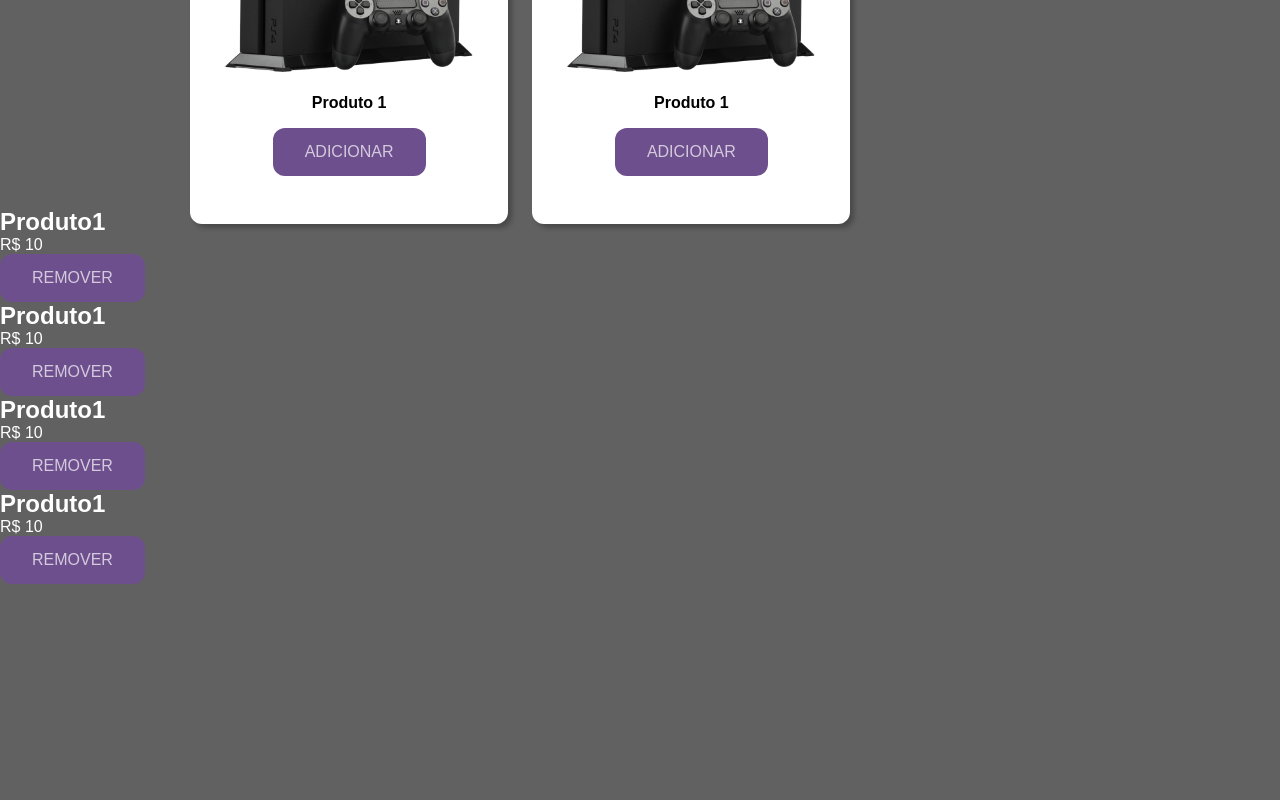
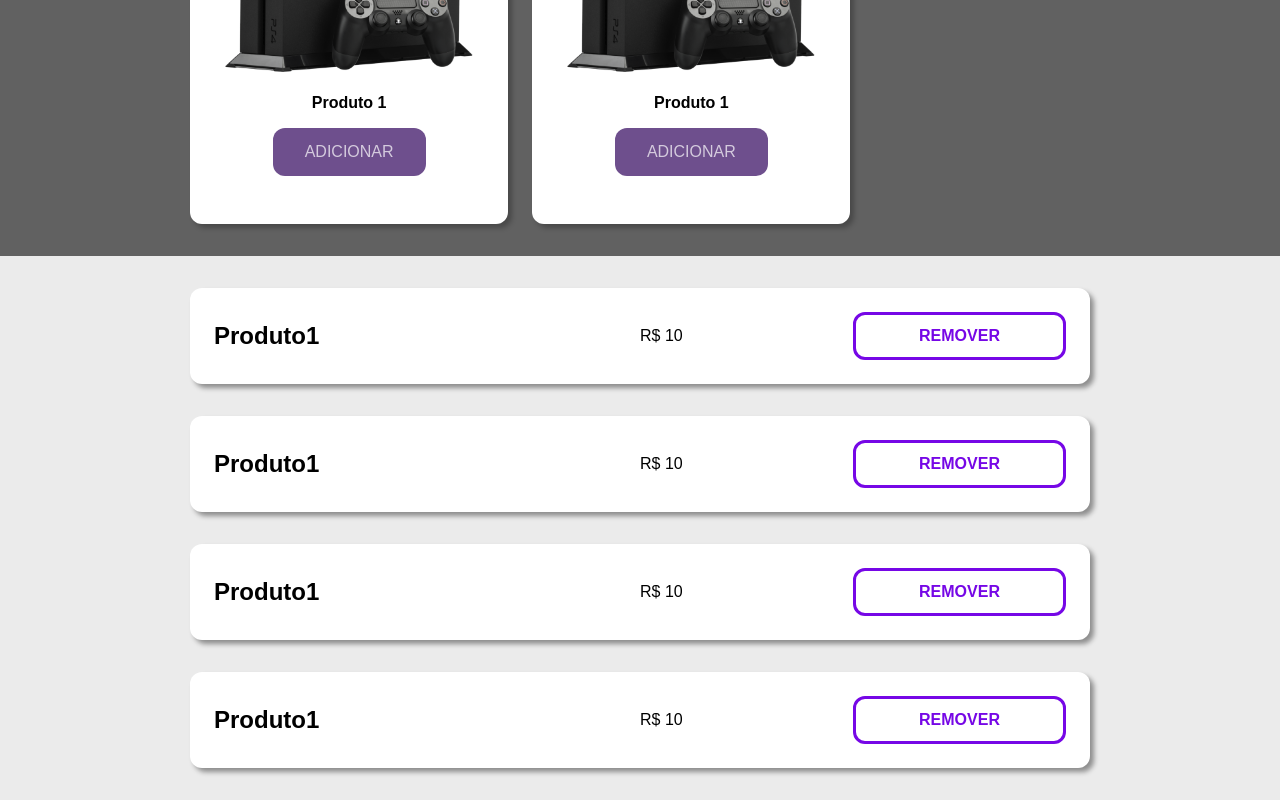
Before and after one commit to vinigdsc/simple_store, a Next.js app: page / in a window 1280 px wide. Shown: the part 864-1664 px from the top of the page. Before the commit the page ends 1448 px from the top, so only its background shows below. Built offline with nearby package versions, Linux system fonts and the light colour scheme.

Commit message:
final design

```diff
--- a/src/components/Item/index.tsx
+++ b/src/components/Item/index.tsx
@@ -3,9 +3,9 @@ import React from "react";
 const Item = () => {
   return (
     <li>
-      <h2>Produto1</h2>
-      <span>R$ 10</span>
-      <button>REMOVER</button>
+      <h2 className="list-title">Produto1</h2>
+      <span className="list-price">R$ 10</span>
+      <button className="remove-btn">REMOVER</button>
     </li>
   );
 };
--- a/src/styles/globals.css
+++ b/src/styles/globals.css
@@ -45,6 +45,7 @@ button {
   color: rgba(255, 255, 255, 0.7);
   font: inherit;
   transition: 0.5s;
+  outline: none;
 }
 
 button:hover {
@@ -103,6 +104,7 @@ main {
   display: grid;
   grid-template-columns: 1fr 1fr 1fr;
   gap: 1.5rem;
+  padding-bottom: 3rem;
 }
 
 .card {
@@ -131,13 +133,77 @@ main {
   margin: 1rem 0;
 }
 
+footer {
+  padding: 2rem 0;
+  display: flex;
+  align-items: center;
+  justify-content: center;
+  background: #ebebeb;
+  color: black;
+}
+
 @media (max-width: 1150px) {
   .products-section {
     grid-template-columns: 1fr 1fr;
   }
 }
+
+ul {
+  max-width: 900px;
+  width: 90%;
+  list-style: none;
+  display: flex;
+  flex-direction: column;
+  gap: 2rem;
+}
+
+li {
+  box-shadow: 4px 4px 5px rgba(0, 0, 0, 0.4);
+  background: white;
+  display: grid;
+  grid-template-columns: 2fr 1fr 1fr;
+  align-items: center;
+  justify-content: space-between;
+  padding: 1.5rem;
+  border-radius: 0.75rem;
+}
+
+.remove-btn {
+  border: 3px solid #7607e6;
+  background: transparent;
+  color: #7607e6;
+  font-weight: bold;
+}
+
 @media (max-width: 700px) {
   .products-section {
     grid-template-columns: 1fr;
   }
+  .nav-bar-total-quantity {
+    font-size: 0.5rem;
+  }
+  .nav-bar-total-price {
+    font-size: 1rem;
+    font-weight: bold;
+  }
+  .logo {
+    font-size: 1rem;
+  }
+  .nav-bar-actions {
+    display: flex;
+    align-items: center;
+    justify-content: space-between;
+    min-width: 70%;
+  }
+  .list-title {
+    font-size: 1rem;
+  }
+
+  .list-price {
+    font-size: 0.9rem;
+  }
+
+  .remove-btn {
+    font-size: 0.75rem;
+  }
 }
```
